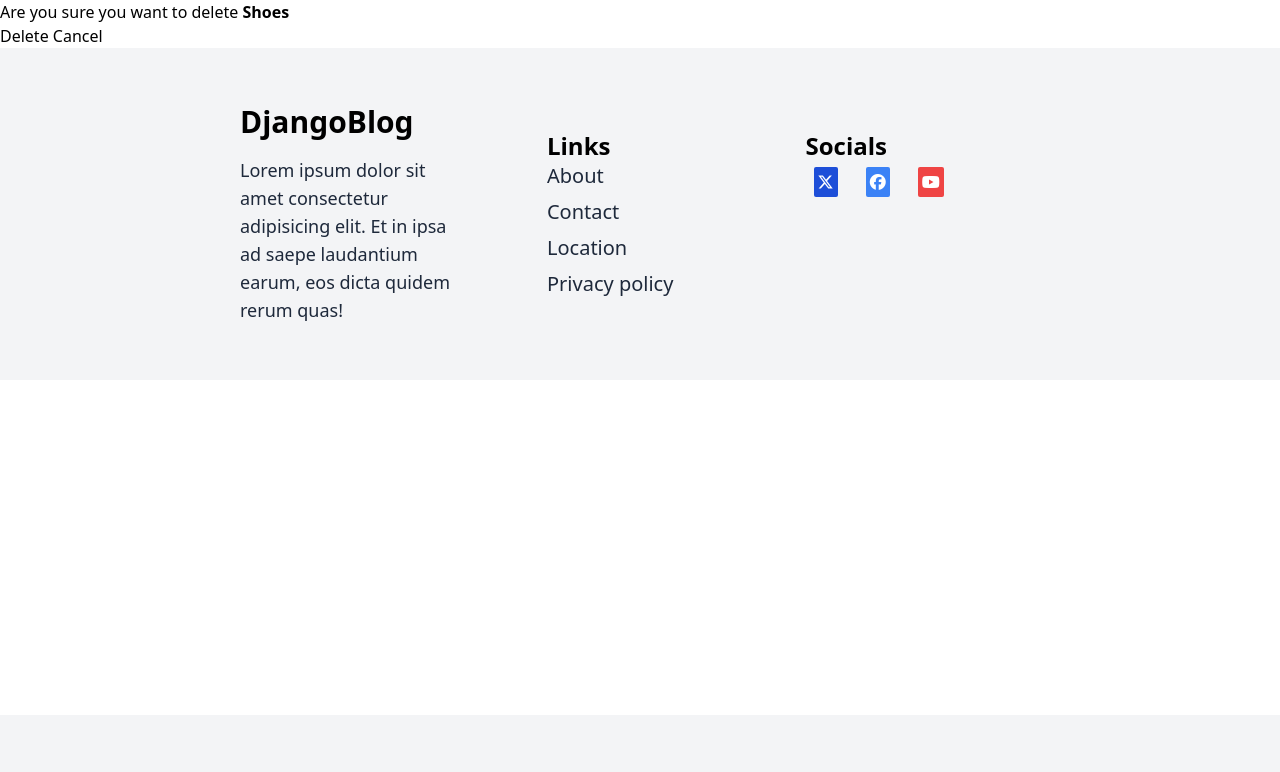
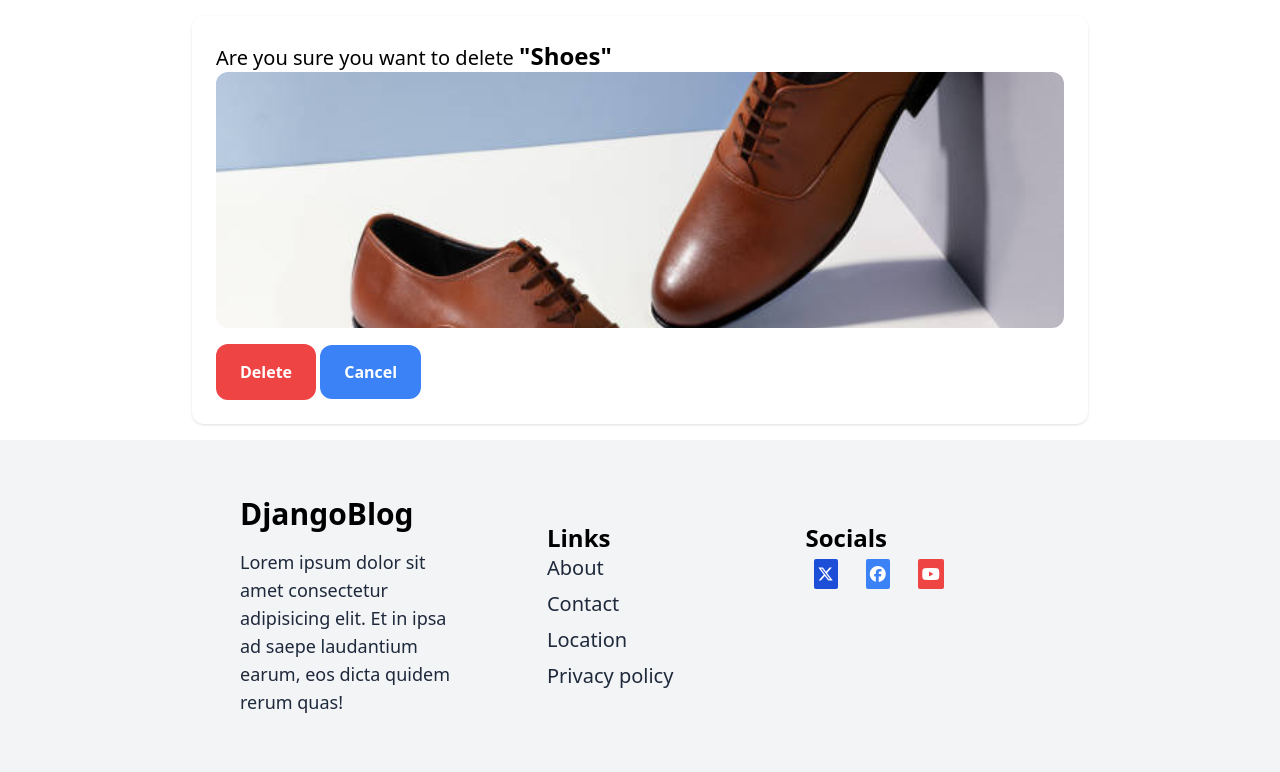
Before and after one commit to zablon-oigo/blog, a Django app: page /delete/16/ in a window 1280 px wide. Shown: the part 85-857 px from the top of the page. Before the commit the page ends 406 px from the top, so only its background shows below. Run offline with Django 4.2, Linux system fonts and the light colour scheme; data comes from the database, SQL or seed files in the repository; both versions use the stored data as it was after the commit; some libraries are stand-ins or nearby versions.

Commit message:
styling delete-page

```diff
--- a/blog/templates/blog/delete_post.html
+++ b/blog/templates/blog/delete_post.html
@@ -5,11 +5,17 @@
 
 {% endblock %}
 {% block content %}
-<form action="." method="post">
-    {% csrf_token %}
-<p>Are you sure you want to delete <strong>{{object.title}}</strong></p>
-<input type="submit" value="Delete" class="">
-<a href="{{post.get_absolute_url}}" class="">Cancel</a>
-</form>
+<div class="max-w-4xl mx-auto p-6 rounded-xl m-4 shadow">
+    <form action="." method="post">
+        {% csrf_token %}
+    <p class="text-xl font-medium">Are you sure you want to delete <span class="text-2xl font-bold">"{{object.title}}"</span ></p>
+        {% if object.image %}
+        <img src="{{object.image.url}}" alt="{{object.title}}" class="w-full h-64 mb-4  rounded-xl object-cover object-center">
+            {% endif %}
+        <input type="submit" value="Delete" class="bg-red-500 px-6 py-4 rounded-xl hover:bg-red-700 text-white font-semibold">
+    <a href="{{post.get_absolute_url}}" class="bg-blue-500 hover:bg-blue-700 rounded-xl px-6 py-4 text-white font-semibold">Cancel</a>
+    </form>
+</div>
+
 
 {% endblock %}
--- a/blog/templates/blog/index.html
+++ b/blog/templates/blog/index.html
@@ -27,12 +27,12 @@
  <div class="max-w-sm  bg-white border border-gray-200 rounded-lg shadow dark:bg-gray-800 dark:border-gray-700">
      <a href="{{post.get_absolute_url}}">
          {% if post.image %}
-         <img class="rounded-t-lg h-64 w-full sm:w-96 " src="{{post.image.url }}" alt="{{post.title}}" />
+         <img class="rounded-t-lg h-64 w-full sm:w-96 object-cover object-center" src="{{post.image.url }}" alt="{{post.title}}" />
          {% endif %}
      </a>
      <div class="p-5">
          <a href="{{post.get_absolute_url}}">
-      <h5 class="mb-2 text-2xl  font-bold tracking-tight text-gray-900 dark:text-white">   {{post.title}}</h5>
+      <h5 class="mb-2 text-2xl  font-bold tracking-tight text-gray-900 dark:text-white"> {{post.title}}</h5>
          </a>
          <p class="mb-3 font-normal text-gray-700 line-clamp-2 dark:text-gray-400"> {{post.content}}</p>
          <a href="{{post.get_absolute_url}}" class="inline-flex items-center px-3 py-2 text-sm font-medium text-center text-white bg-blue-700 rounded-lg hover:bg-blue-800 focus:ring-4 focus:outline-none focus:ring-blue-300 dark:bg-blue-600 dark:hover:bg-blue-700 dark:focus:ring-blue-800">
```
Also changed, not shown: db.sqlite3.
